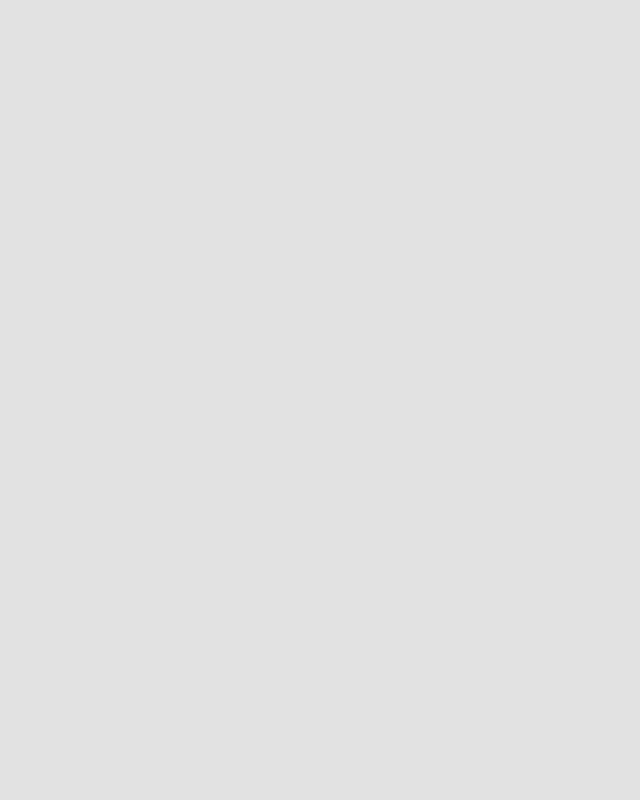
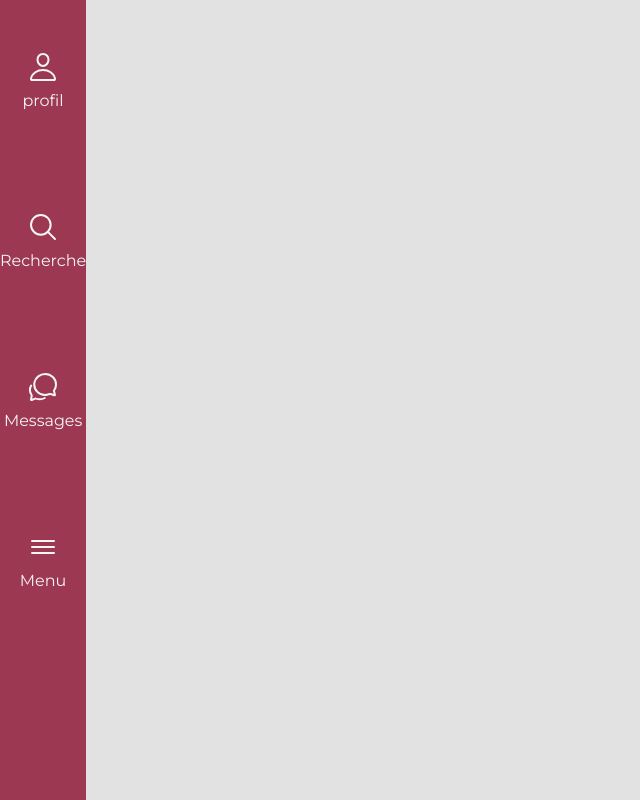
Before and after one commit to Vinchd/P1-Ravenfeed, a plain HTML site: page index.html in a window 1280 px wide. Shown: the whole page, without its empty margins (0-640 px from the left). Drawn offline with nearby package versions, Linux system fonts and the light colour scheme.

Commit message:
menu 1er essai

```diff
--- a/index.html
+++ b/index.html
@@ -10,7 +10,43 @@
 </head>
 
 <body>
-
+    <nav>
+        <ul>
+            <li class="profil"><a href="#">
+                    <span class="icon">
+                        <ion-icon name="person-outline"></ion-icon>
+                    </span>
+                    <span class="text">
+                        profil
+                    </span>
+                </a></li>
+            <li class="search"><a href="#">
+                    <span class="icon">
+                        <ion-icon name="search-outline"></ion-icon>
+                    </span>
+                    <span class="text">
+                        Recherche
+                    </span>
+                </a></li>
+            <li class="messages"><a href="#">
+                    <span class="icon">
+                        <ion-icon name="chatbubbles-outline"></ion-icon>
+                        <!-- <img src="assets/icons/chatbubbles-outline.svg" alt="test" width="16px"> -->
+                    </span>
+                    <span class="text">
+                        Messages
+                    </span>
+                </a></li>
+            <li class="menu"><a href="#">
+                    <span class="icon">
+                        <ion-icon name="menu-outline"></ion-icon>
+                    </span>
+                    <span class="text">Menu</span>
+                </a></li>
+        </ul>
+    </nav>
+    <script type="module" src="https://unpkg.com/ionicons@5.5.2/dist/ionicons/ionicons.esm.js"></script>
+    <script nomodule src="https://unpkg.com/ionicons@5.5.2/dist/ionicons/ionicons.js"></script>
 </body>
 
 </html>
--- a/style.css
+++ b/style.css
@@ -6,6 +6,10 @@
 
 }
 
+:root {
+    --primary-color: #9D3852;
+    --light-text: #f5f5f5;
+}
 
 * {
     box-sizing: border-box;
@@ -17,4 +21,63 @@ body {
     display: flex;
     background-color: #e2e2e2;
     font-family: 'montserrat';
+    height: 100vh;
 }
+
+nav {
+    width: 100%;
+    position: fixed;
+    bottom: 0;
+    background-color: var(--primary-color);
+}
+
+ul {
+    display: flex;
+    list-style: none;
+    height: 80px;
+    width: 100%;
+    justify-content: space-evenly;
+}
+
+li,
+a {
+    text-decoration: none;
+    color: var(--light-text);
+    height: 100%;
+    width: 100%;
+    display: flex;
+    align-items: center;
+    flex-direction: column;
+    justify-content: center;
+    margin: auto;
+}
+
+/* li {
+    display: flex;
+    width: 100%;
+    height: 100%;
+
+} */
+
+.icon {
+    font-size: 2rem;
+}
+
+span {
+    display: block;
+    text-align: center;
+}
+
+@media screen and (min-width: 600px) {
+    nav {
+        height: 100%;
+        width: auto;
+    }
+
+    ul {
+        flex-direction: column;
+        height: 80%;
+    }
+
+
+}
```
Also changed, not shown: assets/icons/chatbubbles-outline.svg (added).
